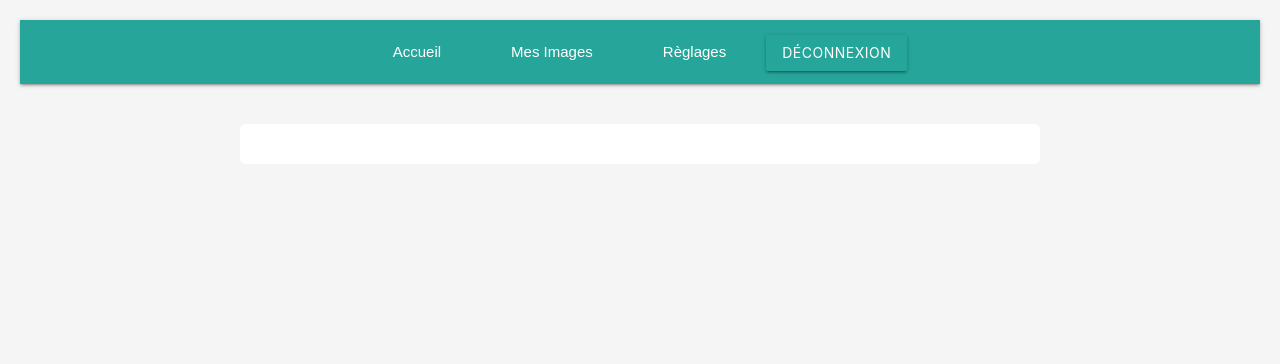
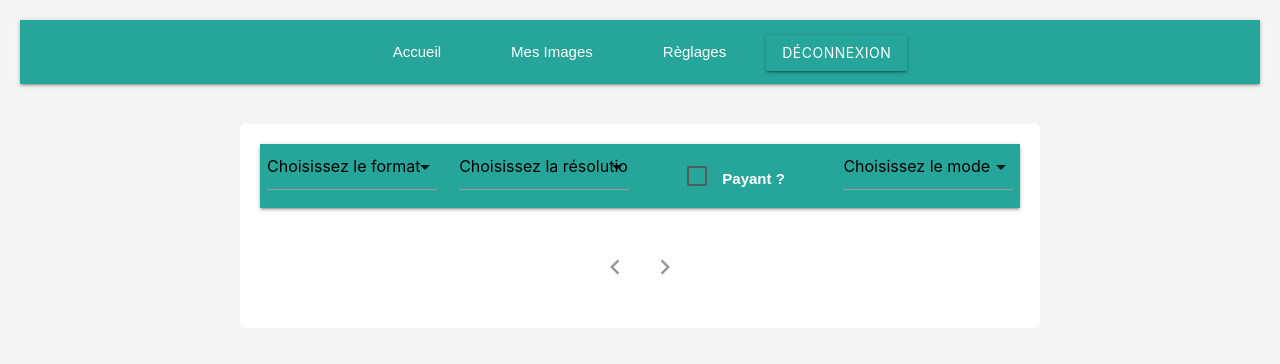
Before and after one commit to syibrahima31/BanqueImage, a Flask app: page /user/dashboard in a window 1280 px wide. Shown: the top 364 px of the page. Run offline with Flask 3, Linux system fonts and the light colour scheme; the visitor is signed in with stand-in values (Sample User, id 1); data that the repository does not hold is empty; some libraries are stand-ins or nearby versions.

Commit message:
Début fonctionnalité recherche images

```diff
--- a/app/static/components/user/accueil.html
+++ b/app/static/components/user/accueil.html
@@ -1,22 +1,40 @@
 <div id="search-bar">
     <nav>
         <form class="col s12">
-            <div class="row">
+            <div class="row" style="padding-left: 7px; padding-right: 7px">
                 <div class="input-field col s3">
-                  <input id="format" type="text" class="validate">
-                  <label for="format">Format</label>
+                    <select id="format-select">
+                        <option value="" disabled selected>Choisissez le format</option>
+                        <option value="JPEG">JPEG</option>
+                        <option value="PNG">PNG</option>
+                        <option value="GIF">GIF</option>
+                        <option value="BMP">BMP</option>
+                        <option value="WEBP">WEBP</option>
+                        <option value="Autre">Autre</option>
+                    </select>
                 </div>
                 <div class="input-field col s3">
-                  <input id="resolution" type="text" class="validate">
-                  <label for="resolution">Résolution</label>
+                    <select id="resolution-select">
+                        <option value="" disabled selected>Choisissez la résolution</option>
+                        <option value="480000">Faible < (800x600)</option>
+                        <option value="[480000, 2073600]">Moyenne (800x600 à 1920x1080)</option>
+                        <option value="2073600">Haute > (1920x1080) </option>
+                    </select>
                 </div>
                 <div class="input-field col s3">
-                    <input id="payant" type="text" class="validate">
-                    <label for="payant">Payant</label>
+                    <div>
+                        <label>
+                            <input style="background-color: none;" class="filled-in" type="checkbox" />
+                            <span style="color:white;">Payant ?</span>
+                        </label>
+                    </div>
                 </div>
                 <div class="input-field col s3">
-                    <input id="mode" type="text" class="validate">
-                    <label for="mode">Mode</label>
+                    <select id="mode-select">
+                        <option value="" disabled selected>Choisissez le mode</option>
+                        <option value="PORTRAIT">Portrait</option>
+                        <option value="PAYSAGE">Paysage</option>
+                    </select>
                 </div>
             </div>
         </form>
--- a/app/static/css/user-dashboard.css
+++ b/app/static/css/user-dashboard.css
@@ -3,6 +3,11 @@
     margin: 0;
     padding: 0;
     box-sizing: border-box;
+  }
+
+  div.noUi-tooltip {
+    width: 40px;
+    height: 45px
   }
 
   /* Body styles */
--- a/app/static/js/contrib-dashboard.js
+++ b/app/static/js/contrib-dashboard.js
@@ -23,6 +23,9 @@ function navigate(event) {
   // Load the corresponding content based on the target
   loadContent(target);
 }
+
+// const home = document.querySelector('.nav-link');
+// home.click();
 
 // Function to load content based on the target
 async function loadContent(target) {
@@ -108,7 +111,7 @@ function getCardList(data) {
          <div class="card">
           <input class="image-id" type="hidden" data-id="${item.id}">
           <div class="image-card">
-            <img src="/contributor/images/${item.name}/${item.format.toLowerCase()}">
+            <img class="responsive-img" src="/contributor/images/${item.name}/${item.format.toLowerCase()}">
             <span class="card-title">${item.name}</span>
           </div>
           <div class="card-content">
--- a/app/static/js/user-dashboard.js
+++ b/app/static/js/user-dashboard.js
@@ -32,6 +32,9 @@ function navigate(event) {
   // Load the corresponding content based on the target
   loadContent(target);
 }
+
+const home = document.querySelector('.nav-link');
+home.click();
 
 // Function to load content based on the target
 async function loadContent(target) {
@@ -117,7 +120,7 @@ function getCardList(data) {
          <div class="card">
           <input class="image-id" type="hidden" data-id="${item.id}">
           <div class="image-card">
-            <img class="displayed-image" src="/contributor/images/${item.name}/${item.format.toLowerCase()}">
+            <img class="displayed-image responsive-img" src="/contributor/images/${item.name}/${item.format.toLowerCase()}">
             <span class="card-title">${item.name}</span>
           </div>
           <div class="card-content">
@@ -160,6 +163,7 @@ function previewImage(imageSrc) {
     // Use the created Blob object
     reader.readAsDataURL(blob);
     previewImage.setAttribute('style', 'display: block');
+    previewImage.setAttribute('class', 'materialboxed');
     instance.open();
   })
   .catch(error => {
@@ -254,6 +258,16 @@ if(imageGrid){
     const paginationBloc = document.querySelector('#pagination-bloc');
     paginationBloc.appendChild(ul);
 
+    const formatSelect = document.querySelector('#format-select');
+    M.FormSelect.init(formatSelect);
+    const modeSelect = document.querySelector('#mode-select');
+    M.FormSelect.init(modeSelect);
+    const resolutionSelect = document.querySelector('#resolution-select');
+    M.FormSelect.init(resolutionSelect);
+    // select.addEventListener('change', (e) => {
+    //   console.log(select.value);
+    // })
+
   })
   .catch(error => {
     M.toast({html: `${error}`, classes: "red-toast"});
--- a/app/templates/user/dashboard.html
+++ b/app/templates/user/dashboard.html
@@ -13,7 +13,7 @@
   <header>
     <nav>
       <ul>
-        <li><a href="#" class="nav-link" data-target="{{ url_for('static', filename='/components/user/accueil.html') }}">Accueil</a></li>
+        <li><a href="#" class="nav-link home" data-target="{{ url_for('static', filename='/components/user/accueil.html') }}">Accueil</a></li>
         <li><a href="#" class="nav-link" data-target="{{ url_for('static', filename='/components/user/images.html') }}">Mes Images</a></li>
         <li><a href="#" class="nav-link" data-target="settings">Règlages</a></li>
         <li><form action="{{ url_for('users_bp.user-logout') }}"><button type="submit" class="btn waves-effect" class="nav-link">Déconnexion</a></form></li>
@@ -36,6 +36,7 @@
 
     <script src="https://cdnjs.cloudflare.com/ajax/libs/materialize/1.0.0/js/materialize.min.js"></script>
     <script src="https://cdnjs.cloudflare.com/ajax/libs/noUiSlider/15.7.1/nouislider.min.js" integrity="sha512-UOJe4paV6hYWBnS0c9GnIRH8PLm2nFK22uhfAvsTIqd3uwnWsVri1OPn5fJYdLtGY3wB11LGHJ4yPU1WFJeBYQ==" crossorigin="anonymous" referrerpolicy="no-referrer"></script>
+    <script src="https://cdnjs.cloudflare.com/ajax/libs/wnumb/1.2.0/wNumb.min.js" integrity="sha512-igVQ7hyQVijOUlfg3OmcTZLwYJIBXU63xL9RC12xBHNpmGJAktDnzl9Iw0J4yrSaQtDxTTVlwhY730vphoVqJQ==" crossorigin="anonymous" referrerpolicy="no-referrer"></script>
     <script type="text/javascript" src="{{ url_for('static', filename='/js/user-dashboard.js') }}">
     </script>
 </body>
--- a/app/views.py
+++ b/app/views.py
@@ -109,6 +109,11 @@ def upload_image():
 def dashboard():
     return render_template("user/dashboard.html")
 
+@users.route("/user/images/search", methods=['GET'])
+@login_required
+def images_search():
+    return render_template("user/dashboard.html")
+
 @contrib.route("/contributor/dashboard", endpoint="contrib-dashboard")
 @login_required
 def dashboard():
```
